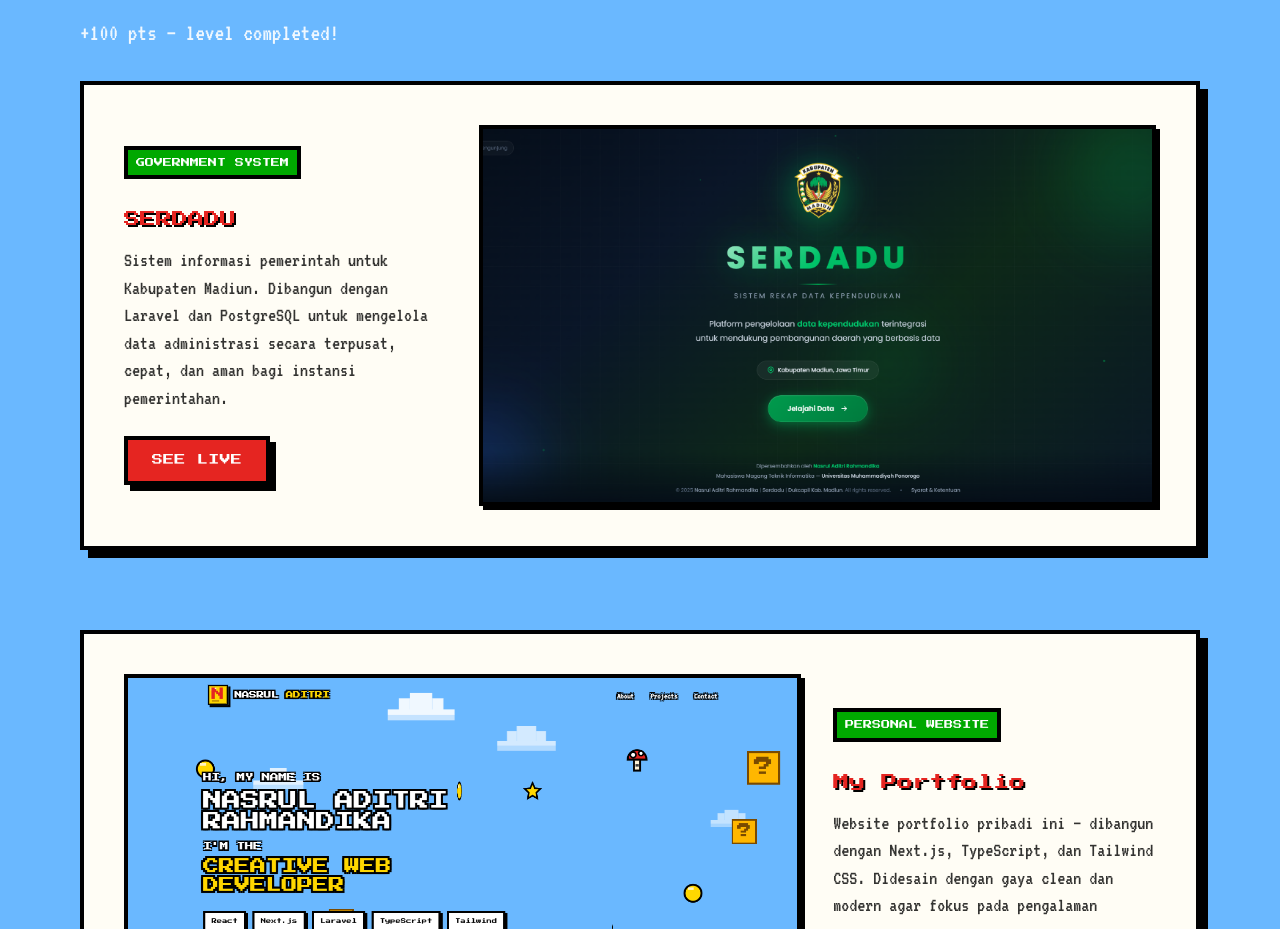
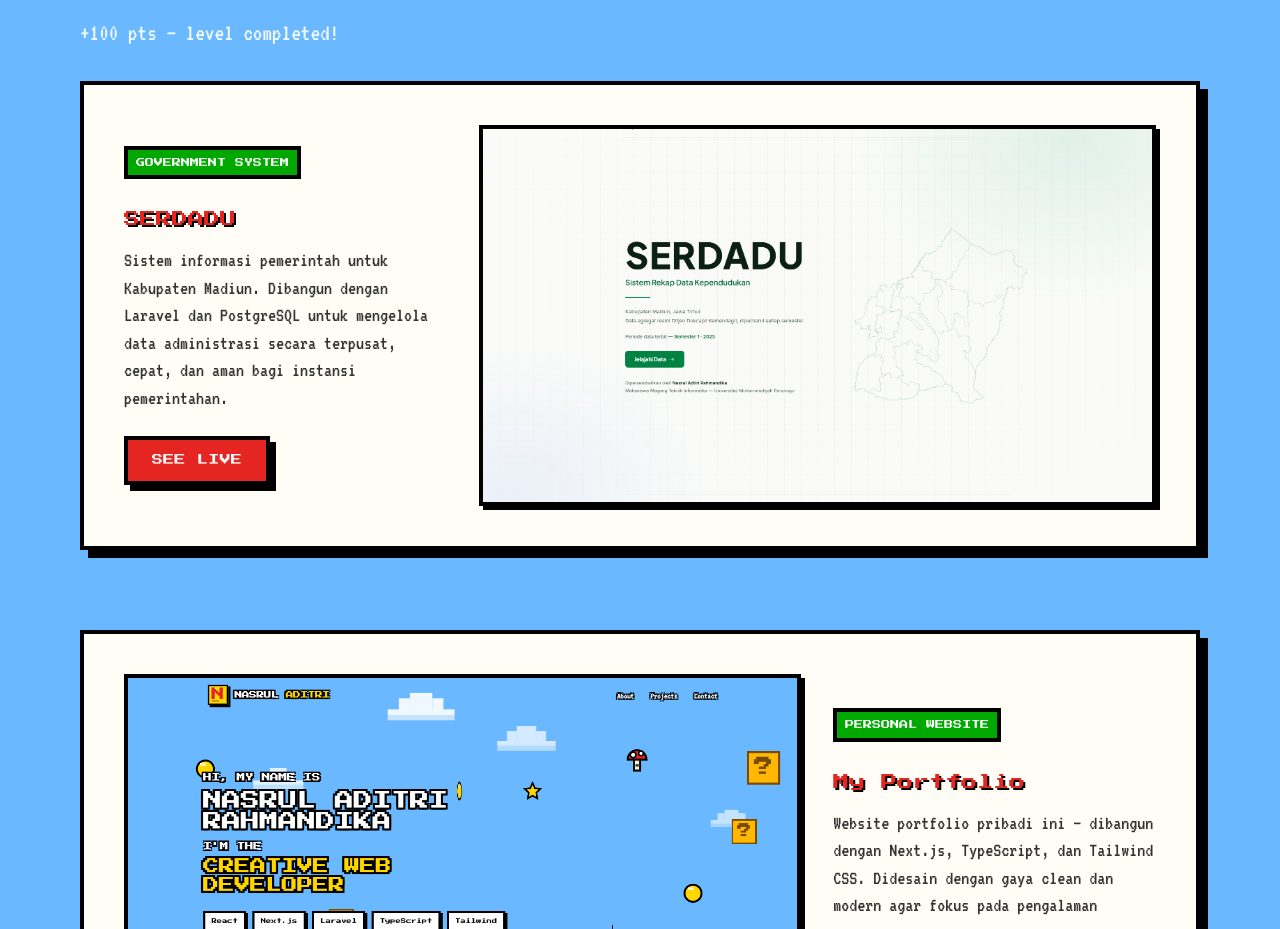
Before and after one commit to nasruladtri/portfolio, a Next.js app: page / in a window 1280 px wide. Shown: the part 1688-2617 px from the top of the page. Built offline with nearby package versions, Linux system fonts and the light colour scheme.

Commit message:
Update preview project SERDADU

```diff
--- a/src/components/Projects.tsx
+++ b/src/components/Projects.tsx
@@ -21,7 +21,7 @@ const projects: Project[] = [
         description:
             "Sistem informasi pemerintah untuk Kabupaten Madiun. Dibangun dengan Laravel dan PostgreSQL untuk mengelola data administrasi secara terpusat, cepat, dan aman bagi instansi pemerintahan.",
         link: "https://serdadu.nasruladitri.space/",
-        image: "/serdadu-preview.png",
+        image: "/serdadu-preview.png.png",
     },
     {
         title: "My Portfolio",
```
Also changed, not shown: public/serdadu-preview.png (deleted), public/serdadu-preview.png.png (added).
